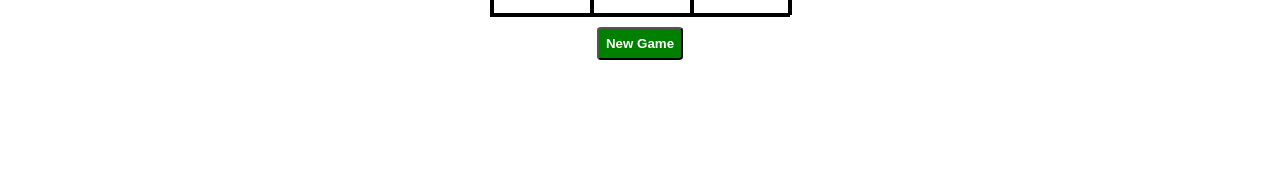
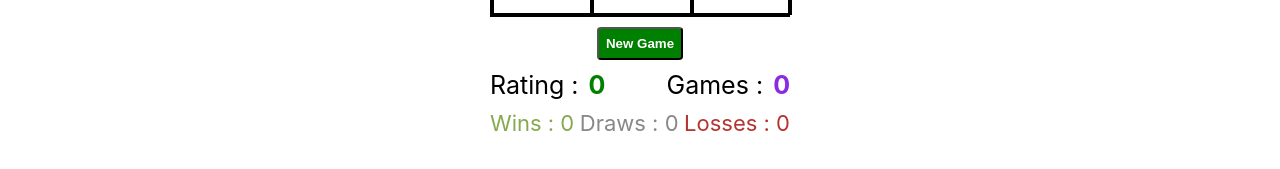
Before and after one commit to toihirhalim/tictactoe-react-redux, a React (Create React App) app: page / in a window 1280 px wide. Shown: the part 451-620 px from the top of the page. Built offline with nearby package versions, Linux system fonts and the light colour scheme.

Commit message:
style and render the statistics

```diff
--- a/src/App.css
+++ b/src/App.css
@@ -16,6 +16,10 @@
   min-width: 300px;
   width: 50%;
   margin: auto;
+}
+
+.bold{
+  font-weight: bold;
 }
 
 .new-game {
@@ -89,3 +93,84 @@
   margin: 2px;
   background-color: #dadada;
 }
+
+.statistics {
+  width: 300px;
+  margin: 10px auto;
+}
+
+.statistics .general {
+  display: flex;
+  font-size: 25px;
+  justify-content: space-between;
+}
+.statistics .general .infos {
+  display: flex;
+}
+.statistics .general .infos .rating,
+.statistics .general .infos .games
+{
+  margin-left: 10px;
+  font-weight: bold;
+}
+
+.statistics .general .infos .rating {
+  color: green;
+}
+
+.statistics .general .infos .games{
+  color: blueviolet;
+}
+
+.game-bar {
+  margin-top: 10px;
+}
+
+.game-bar .default {
+  justify-content: space-between;
+  font-size: 22px;
+}
+
+.game-bar .header, .game-bar .footer,
+.game-bar .wins, .game-bar .draws,
+.game-bar .losses, .game-bar .default {
+  display: flex;
+}
+
+.game-bar .wins {
+  color: #85a94e;
+}
+.game-bar .draws {
+  color: #8a8886;
+}
+.game-bar .losses {
+  color: #b33430;
+}
+
+.tricolor-bar {
+  height: 10px;
+  border-radius: 2%/50%;
+  display: flex;
+  overflow: hidden;
+}
+
+.tricolor-bar .bar {
+  height: 100%;
+}
+
+.tricolor-bar .win {
+  background-color: #85a94e;
+}
+.tricolor-bar .draws {
+  background-color: #8a8886;
+}
+.tricolor-bar .losses {
+  background-color: #b33430;
+}
+
+.game-bar .footer {
+  font-size: 12px;
+}
+.game-bar .footer .element {
+  overflow: hidden;
+}
--- a/src/components/Board.js
+++ b/src/components/Board.js
@@ -18,7 +18,7 @@ export default function Board() {
         if (game.movesCount >= 5) {
             if (gameStatus(game.board, game.lastMove).result === 'WIN') {
                 dispatch(gameOver())
-                console.log('game over: ' + game.board[game.lastMove.x][game.lastMove.y] + ' won !!!')
+
                 if (game.board[game.lastMove.x][game.lastMove.y] === 'x') {
                     dispatch(wonGame())
                 } else {
@@ -26,7 +26,6 @@ export default function Board() {
                 }
 
             } else if (game.movesCount === 9) {
-                console.log('game over but draw !!!')
                 dispatch(drawGame())
             }
         }
--- a/src/components/Game.js
+++ b/src/components/Game.js
@@ -3,6 +3,7 @@ import Board from './Board'
 import { useDispatch } from 'react-redux'
 import { resetGame } from '../actions'
 import Settings from './Settings'
+import Statistics from './Statistics'
 
 export default function Game() {
     const dispatch = useDispatch()
@@ -14,6 +15,7 @@ export default function Game() {
             <div className="new-game">
                 <button onClick={e => dispatch(resetGame())}>New Game</button>
             </div>
+            <Statistics />
         </div>
     )
 }
--- /dev/null
+++ b/src/components/Statistics.js
@@ -0,0 +1,13 @@
+import React from 'react'
+import GameBar from './GameBar'
+import GeneralStatistics from './GeneralStatistics'
+
+export default function Statistics() {
+
+    return (
+        <div className="statistics">
+            <GeneralStatistics />
+            <GameBar />
+        </div>
+    )
+}
```
